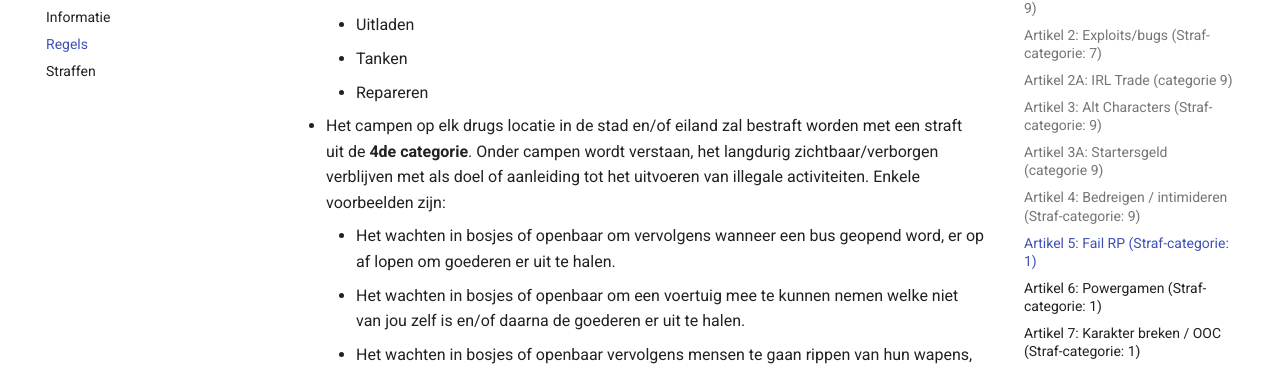
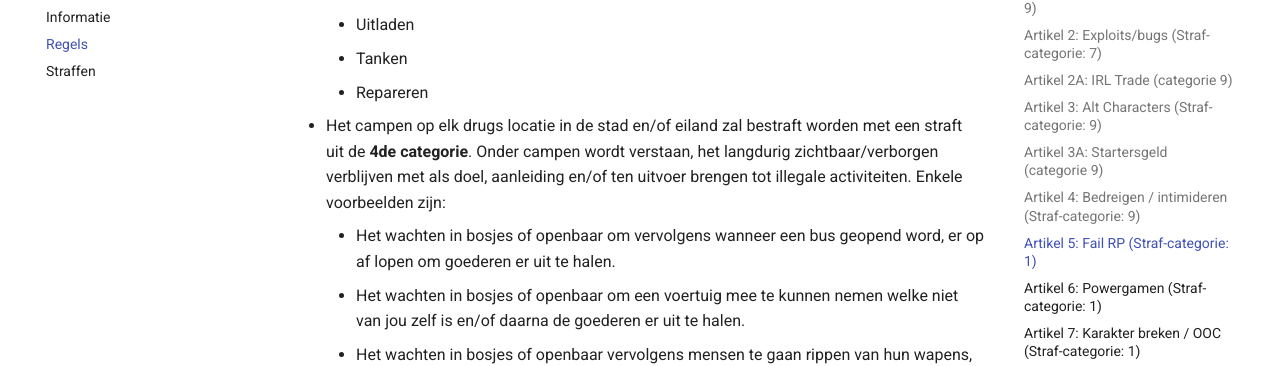
Before and after one commit to ZuiderVeenRP/apv, an MkDocs documentation site: the page built from docs/algemeen.md, in a window 1280 px wide and 900 px high, scrolled down 1883 px. Shown: the part 118-484 px from the top of the window. Built offline with MkDocs 1.6.1 and Material for MkDocs 9.7.7, drawn with Linux system fonts in a browser that asks for light colours; comment, search, counter and statistics services are not loaded.

Commit message:
Update algemeen.md

```diff
--- a/docs/algemeen.md
+++ b/docs/algemeen.md
@@ -45,7 +45,7 @@
      * Tanken
      * Repareren
    - Het campen op elk drugs locatie in de stad en/of eiland zal bestraft worden met een straft uit de **4de categorie**.
-     Onder campen wordt verstaan, het langdurig zichtbaar/verborgen verblijven met als doel of aanleiding tot het uitvoeren van illegale activiteiten.
+     Onder campen wordt verstaan, het langdurig zichtbaar/verborgen verblijven met als doel, aanleiding en/of ten uitvoer brengen tot illegale activiteiten.
      Enkele voorbeelden zijn:
       * Het wachten in bosjes of openbaar om vervolgens wanneer een bus geopend word, er op af lopen om goederen er uit te halen.
       * Het wachten in bosjes of openbaar om een voertuig mee te kunnen nemen welke niet van jou zelf is en/of daarna de goederen er uit te halen.
```
